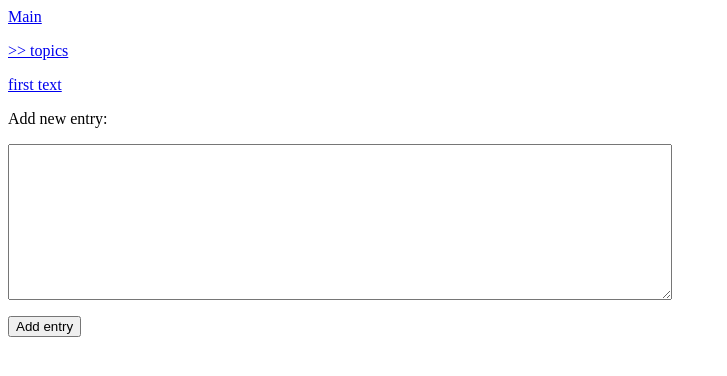
After one commit to OCitkowski/django_learning, a Django app: page /new_entry/1/ in a window 1280 px wide. The commit adds this page. Shown: the top 376 px of the page, without its empty margins (0-727 px from the left). Run offline with Django 4.2, Linux system fonts and the light colour scheme; data comes from the database, SQL or seed files in the repository; both versions use the stored data as it was after the commit.

Commit message:
+ add new entry

```diff
--- a/daybook/forms.py
+++ b/daybook/forms.py
@@ -1,5 +1,5 @@
 from django import forms
-from .models import Topic
+from .models import Topic, Entry
 
 
 class TopicForm(forms.ModelForm):
@@ -7,3 +7,11 @@ class TopicForm(forms.ModelForm):
         model = Topic
         fields = ['text']
         labels = {'text': ''}
+
+
+class EntryForm(forms.ModelForm):
+    class Meta:
+        model = Entry
+        fields = ['text']
+        labels = {'text': ''}
+        widgets = {'text': forms.Textarea(attrs={'cols': 80})}
--- a/daybook/urls.py
+++ b/daybook/urls.py
@@ -10,4 +10,5 @@ urlpatterns = [
     path('topics/', views.topics, name='topics'),
     path('topics/<int:topic_id>/', views.topic, name='topic'),
     path('new_topic/', views.new_topic, name='new_topic'),
+    path('new_entry/<int:topic_id>/', views.new_entry, name='new_entry'),
 ]
--- a/daybook/views.py
+++ b/daybook/views.py
@@ -1,7 +1,7 @@
 from django.shortcuts import render, redirect
 from django.http import HttpResponse
 from .models import Topic
-from .forms import TopicForm
+from .forms import TopicForm, EntryForm
 
 
 def index(request):
@@ -38,3 +38,20 @@ def new_topic(request):
 
     context = {'form': form}
     return render(request, 'daybook/new_topic.html', context)
+
+
+def new_entry(request, topic_id):
+    """add new entry"""
+    topic = Topic.objects.get(id=topic_id)
+    if request.method != 'POST':
+        form = EntryForm
+    else:
+        form = EntryForm(data=request.POST)
+        if form.is_valid():
+            new_entry = form.save(commit=False)
+            new_entry.topic = topic
+            new_entry.save()
+            return redirect('daybook:topic', topic_id=topic_id)
+
+    context = {'topic': topic, 'form': form}
+    return render(request, 'daybook/new_entry.html', context)
--- a/templates/daybook/base.html
+++ b/templates/daybook/base.html
@@ -1,6 +1,8 @@
 <p>
-  <a href="{% url 'daybook:index' %}"> **Learning** </a>
-  <a href="{% url 'daybook:topics' %}"> **Topics* </a>
+  <a href="{% url 'daybook:index' %}"> Main </a>
+</p>
+<p>
+  <a href="{% url 'daybook:topics' %}"> >> topics </a>
 </p>
 
 {% block content %}{% endblock content %}
--- /dev/null
+++ b/templates/daybook/new_entry.html
@@ -0,0 +1,16 @@
+    {% extends "daybook/base.html" %}
+
+    {% block content%}
+
+    <p><a href="{% url 'daybook:topic' topic.id %}"> {{ topic }}</a></p>
+      <p>Add new entry:</p>
+
+    <form action="{% url 'daybook:new_entry' topic.id %}" method="post">
+        {%csrf_token %}
+        {{ form.as_p }}
+
+        <button name="submit"> Add entry</button>
+
+    </form>
+
+    {% endblock content %}
--- a/templates/daybook/topic.html
+++ b/templates/daybook/topic.html
@@ -4,6 +4,9 @@
     <p>Topic: {{ topic}}</p>
 
     <p>Entries: </p>
+    <p>
+        <a href="{% url 'daybook:new_entry' topic.id %}"> Add new entry </a>
+    </p>
     <ul>
     {% for entry in entries %}
         <li>
--- a/templates/daybook/topics.html
+++ b/templates/daybook/topics.html
@@ -10,8 +10,6 @@
         {% empty %}
       <li> No topics have been added yet </li>
     {% endfor %}
-
-
     </ul>
     <a href="{% url 'daybook:new_topic' %}"> Add new topic </a>
 
```
Also changed, not shown: db.sqlite3.
